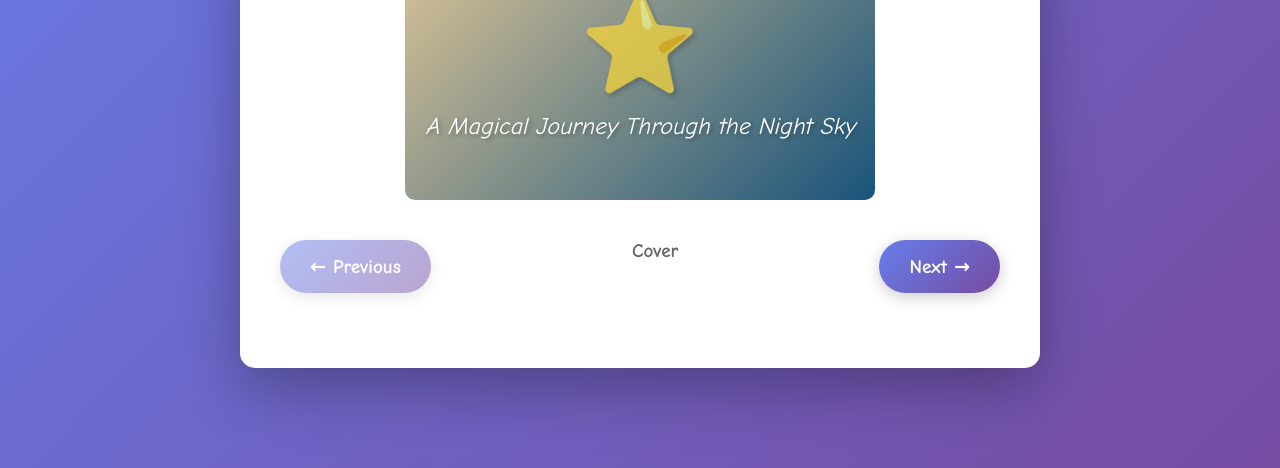
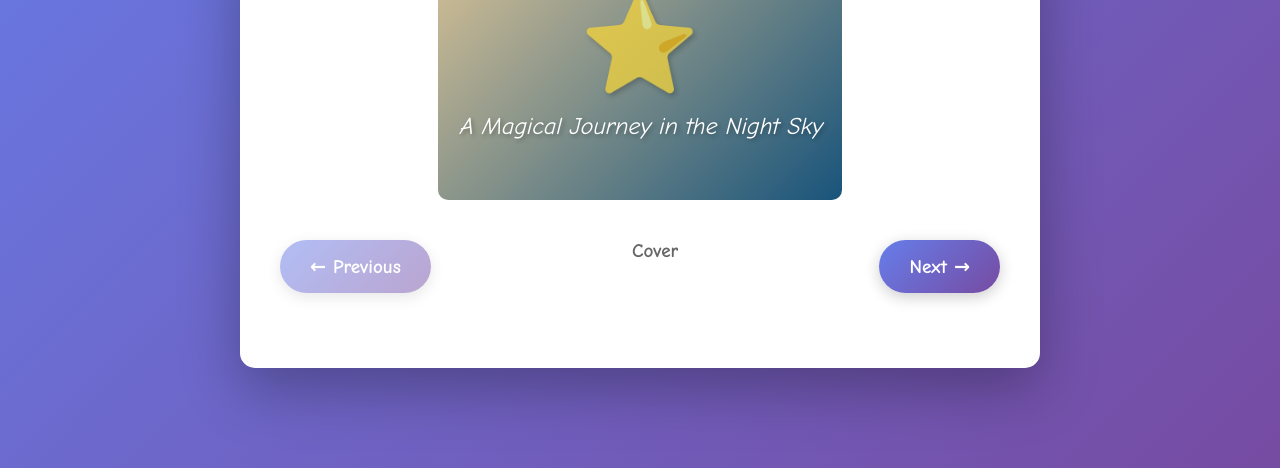
Before and after one commit to josh-piksoul/agent-sandbox, a plain HTML site: page kids-book-demo.html in a window 1280 px wide. Shown: the part 332-800 px from the top of the page. Drawn offline with Linux system fonts and the light colour scheme.

Commit message:
local update test

```diff
--- a/kids-book-demo.html
+++ b/kids-book-demo.html
@@ -223,7 +223,7 @@
                 <div class="cover">
                     <h1>The Little Star's<br>Adventure</h1>
                     <div class="star-emoji">⭐</div>
-                    <p class="author">A Magical Journey Through the Night Sky</p>
+                    <p class="author">A Magical Journey in the Night Sky</p>
                 </div>
             </div>
 
```
